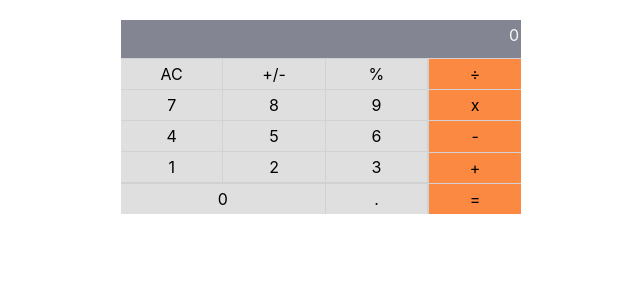
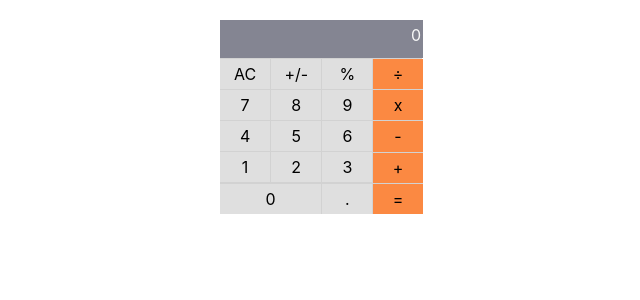
Before and after one commit to Maclenn77/Math-Magicians, a React (Create React App) app: page / in a window 1280 px wide. Shown: the top 300 px of the page, without its empty margins (319-959 px from the left). Built offline with nearby package versions, Linux system fonts and the light colour scheme.

Commit message:
Fix linters

```diff
--- a/src/App.js
+++ b/src/App.js
@@ -1,6 +1,6 @@
 import Calculator from './components/Calculator';
 
-export const App = () => (
+const App = () => (
   <div>
     <Calculator />
   </div>
--- a/src/components/Calculator.js
+++ b/src/components/Calculator.js
@@ -1,8 +1,7 @@
-import React from "react"
+import React from 'react';
 
-const Calculator = () => {
-    return (
-       <div className="calculator" >
+const Calculator = () => (
+  <div className="calculator">
     <div className="calc-display">0</div>
     <div className="calc-main">
       <div className="btn">AC</div>
@@ -23,14 +22,12 @@ const Calculator = () => {
     <div className="calc-operators">
       <div className="btn-operators">÷</div>
       <div className="btn-operators">x</div>
-           <div className="btn-operators" >-</div>
-           <div className="btn-operators" >+</div>
-           <div className="btn-operators" >=</div>
+      <div className="btn-operators">-</div>
+      <div className="btn-operators">+</div>
+      <div className="btn-operators">=</div>
     </div>
 
+  </div>
+);
 
-       </div>
-    )
-}
-
-export default Calculator
+export default Calculator;
--- a/src/index.css
+++ b/src/index.css
@@ -65,16 +65,16 @@ code {
   display: grid;
   background-color: #d2d2d2;
   gap: 1px;
+  max-width: 202px;
   margin: 20px auto;
-  max-width: 400px;
-  grid-auto-columns: repeat(4, 50px);
+  grid-template-columns: repeat(4, 50px);
   grid-template-rows: repeat(5, 1fr);
   grid-template-areas:
-  "header header header header"
-  "main main main sidebar"
-  "main main main sidebar"
-  "main main main sidebar"
-  "main main main sidebar";
+    "header header header header"
+    "main main main sidebar"
+    "main main main sidebar"
+    "main main main sidebar"
+    "main main main sidebar";
 }
 
 .btn {
```
Lines whose indentation alone changed are shown as unchanged.
